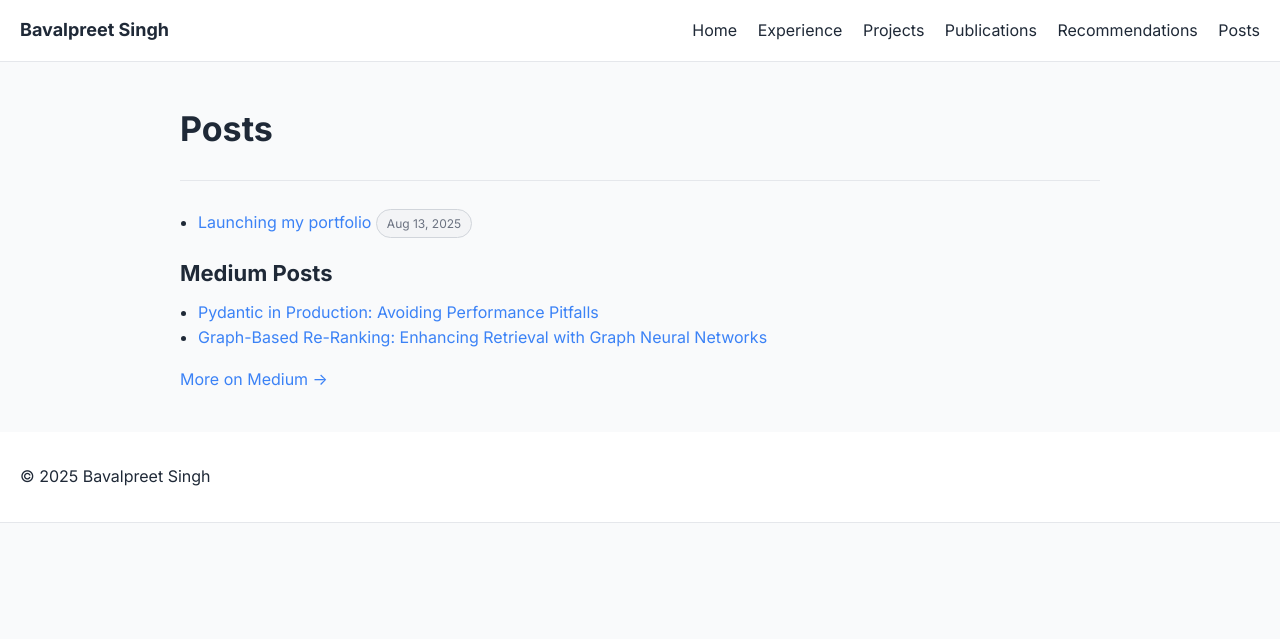
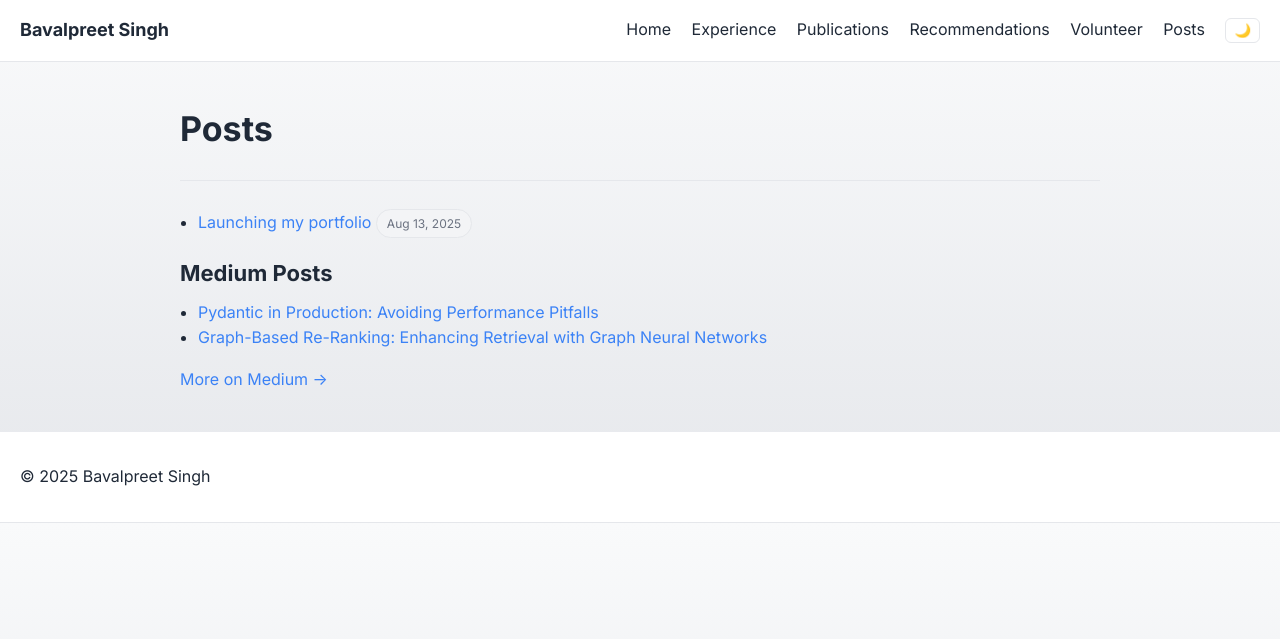
Before and after one commit to Bavalpreet/bavalpreet.github.io, a Jekyll site: the page built from posts.html, in a window 1280 px wide. Shown: the top 639 px of the page. Built offline with Jekyll 4.4.1, drawn with Linux system fonts in a browser that asks for light colours.

Commit message:
Remove projects nav item

```diff
--- a/_layouts/default.html
+++ b/_layouts/default.html
@@ -16,10 +16,11 @@
       <nav>
         <a href="{{ '/' | relative_url }}">Home</a>
         <a href="{{ '/experience/' | relative_url }}">Experience</a>
-        <a href="{{ '/projects/' | relative_url }}">Projects</a>
         <a href="{{ '/publications/' | relative_url }}">Publications</a>
         <a href="{{ '/recommendations/' | relative_url }}">Recommendations</a>
+        <a href="{{ '/volunteer/' | relative_url }}">Volunteer</a>
         <a href="{{ '/posts.html' | relative_url }}">Posts</a>
+        <button id="theme-toggle" class="toggle" aria-label="Toggle dark mode">🌙</button>
       </nav>
     </header>
     <main class="container">
@@ -28,5 +29,20 @@
     <footer class="site-footer">
       <p>© {{ "now" | date: "%Y" }} {{ site.title }}</p>
     </footer>
+    <script>
+      const toggle = document.getElementById('theme-toggle');
+      const prefersDark = window.matchMedia('(prefers-color-scheme: dark)').matches;
+      const stored = localStorage.getItem('theme');
+      if (stored === 'dark' || (!stored && prefersDark)) {
+        document.body.classList.add('dark');
+      }
+      toggle.textContent = document.body.classList.contains('dark') ? '☀️' : '🌙';
+      toggle.addEventListener('click', () => {
+        document.body.classList.toggle('dark');
+        const mode = document.body.classList.contains('dark') ? 'dark' : 'light';
+        localStorage.setItem('theme', mode);
+        toggle.textContent = mode === 'dark' ? '☀️' : '🌙';
+      });
+    </script>
   </body>
 </html>
--- a/assets/css/style.css
+++ b/assets/css/style.css
@@ -1,9 +1,21 @@
 :root {
-  --bg: #f9fafb;
+  --bg: linear-gradient(180deg, #f9fafb 0%, #e5e7eb 100%);
   --card: #ffffff;
   --text: #1f2937;
   --muted: #6b7280;
   --accent: #3b82f6;
+  --border: #e5e7eb;
+  --badge-bg: #f3f4f6;
+}
+
+.dark {
+  --bg: linear-gradient(180deg, #1f2937 0%, #111827 100%);
+  --card: #111827;
+  --text: #f9fafb;
+  --muted: #9ca3af;
+  --accent: #3b82f6;
+  --border: #374151;
+  --badge-bg: #1f2937;
 }
 
 * {
@@ -16,6 +28,7 @@ body {
   color: var(--text);
   background: var(--bg);
   line-height: 1.6;
+  transition: background 0.3s ease, color 0.3s ease;
 }
 
 a {
@@ -35,11 +48,11 @@ a {
   justify-content: space-between;
   align-items: center;
   padding: 16px 20px;
-  background: rgba(255, 255, 255, 0.9);
+  background: var(--card);
   backdrop-filter: blur(8px);
   position: sticky;
   top: 0;
-  border-bottom: 1px solid #e5e7eb;
+  border-bottom: 1px solid var(--border);
 }
 
 .brand {
@@ -55,11 +68,12 @@ nav a {
 
 .card {
   background: var(--card);
-  border: 1px solid #e5e7eb;
+  border: 1px solid var(--border);
   border-radius: 16px;
   padding: 20px;
   margin: 14px 0;
   box-shadow: 0 4px 8px rgba(0, 0, 0, 0.05);
+  transition: background 0.3s ease, border-color 0.3s ease;
 }
 
 .grid {
@@ -84,13 +98,13 @@ nav a {
 
 .badge {
   display: inline-block;
-  border: 1px solid #d1d5db;
+  border: 1px solid var(--border);
   border-radius: 999px;
   padding: 4px 10px;
   margin: 4px 6px 0 0;
   font-size: 12px;
   color: var(--muted);
-  background: #f3f4f6;
+  background: var(--badge-bg);
 }
 
 .hero {
@@ -98,6 +112,10 @@ nav a {
   grid-template-columns: 1.1fr 0.9fr;
   gap: 18px;
   align-items: center;
+}
+
+.hero.card {
+  background: linear-gradient(135deg, var(--card), var(--badge-bg));
 }
 
 @media (max-width: 880px) {
@@ -108,7 +126,7 @@ nav a {
 
 .hr {
   height: 1px;
-  background: #e5e7eb;
+  background: var(--border);
   margin: 24px 0;
 }
 
@@ -118,10 +136,19 @@ ul {
 }
 
 kbd {
-  background: #f3f4f6;
-  border: 1px solid #d1d5db;
+  background: var(--badge-bg);
+  border: 1px solid var(--border);
   border-radius: 6px;
   padding: 2px 6px;
+}
+
+.toggle {
+  margin-left: 16px;
+  background: none;
+  border: 1px solid var(--border);
+  border-radius: 6px;
+  padding: 4px 8px;
+  cursor: pointer;
 }
 
 
```
Also changed, not shown: _data/profile.yml (+13 -0 lines), index.html (+9 -7 lines), volunteer.md (added, +19 -0 lines).
